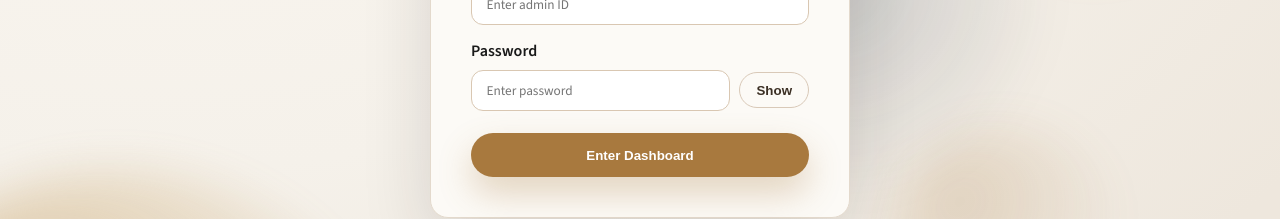
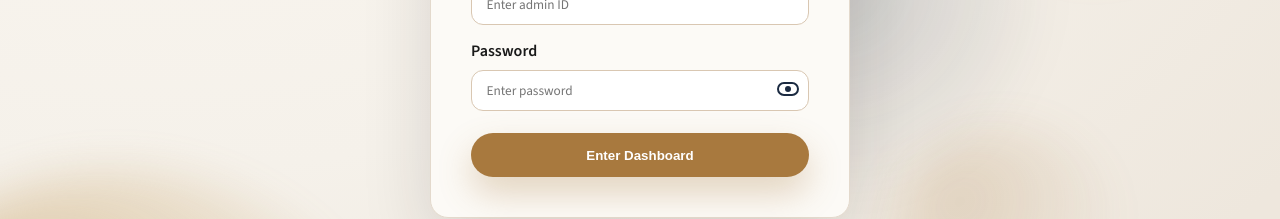
Before and after one commit to rahullpandey/rahul-engineering, a Next.js app: page /admin/login in a window 1280 px wide. Shown: the part 288-507 px from the top of the page. Built offline with nearby package versions, Linux system fonts and the light colour scheme.

Commit message:
Replace password toggle text with eye icon

```diff
--- a/app/(auth)/admin/login/page.js
+++ b/app/(auth)/admin/login/page.js
@@ -40,21 +40,29 @@ export default function AdminLoginPage({ searchParams }) {
           <label htmlFor="username">Admin ID</label>
           <input id="username" name="username" type="text" placeholder="Enter admin ID" required />
           <label htmlFor="password">Password</label>
-          <div style={{ display: "flex", gap: "0.6rem", alignItems: "center" }}>
+          <div style={{ position: "relative", display: "flex", alignItems: "center" }}>
             <input
               id="password"
               name="password"
               type={showPassword ? "text" : "password"}
               placeholder="Enter password"
               required
+              style={{ paddingRight: "3rem" }}
             />
             <button
               type="button"
-              className="button ghost"
               onClick={() => setShowPassword((prev) => !prev)}
-              style={{ padding: "0.6rem 1rem", whiteSpace: "nowrap" }}
+              aria-label={showPassword ? "Hide password" : "Show password"}
+              style={{
+                position: "absolute",
+                right: "0.65rem",
+                background: "transparent",
+                border: "none",
+                cursor: "pointer",
+                padding: 0
+              }}
             >
-              {showPassword ? "Hide" : "Show"}
+              <span className={showPassword ? "eye-icon active" : "eye-icon"} />
             </button>
           </div>
           <div style={{ marginTop: "1.4rem" }}>
--- a/app/globals.css
+++ b/app/globals.css
@@ -411,6 +411,56 @@ textarea {
   font-weight: 600;
 }
 
+.eye-icon {
+  width: 22px;
+  height: 14px;
+  display: inline-block;
+  border: 2px solid var(--accent-2);
+  border-radius: 999px;
+  position: relative;
+  transition: border-color 0.2s ease, transform 0.2s ease;
+}
+
+.eye-icon::before {
+  content: "";
+  position: absolute;
+  width: 6px;
+  height: 6px;
+  background: var(--accent-2);
+  border-radius: 50%;
+  top: 50%;
+  left: 50%;
+  transform: translate(-50%, -50%);
+  transition: background 0.2s ease, transform 0.2s ease;
+}
+
+.eye-icon::after {
+  content: "";
+  position: absolute;
+  left: -2px;
+  right: -2px;
+  top: 50%;
+  height: 2px;
+  background: rgba(27, 42, 65, 0.6);
+  transform: rotate(-20deg) scaleX(0);
+  transform-origin: center;
+  transition: transform 0.2s ease;
+}
+
+.eye-icon.active {
+  border-color: var(--accent);
+  transform: scale(1.05);
+}
+
+.eye-icon.active::before {
+  background: var(--accent);
+  transform: translate(-50%, -50%) scale(1.2);
+}
+
+.eye-icon.active::after {
+  transform: rotate(-20deg) scaleX(1);
+}
+
 @media (max-width: 900px) {
   .admin-shell {
     grid-template-columns: 1fr;
```
